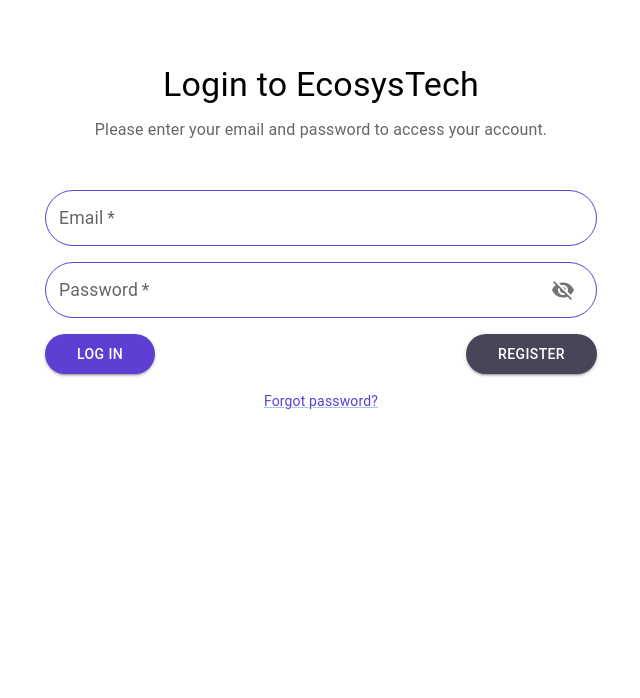
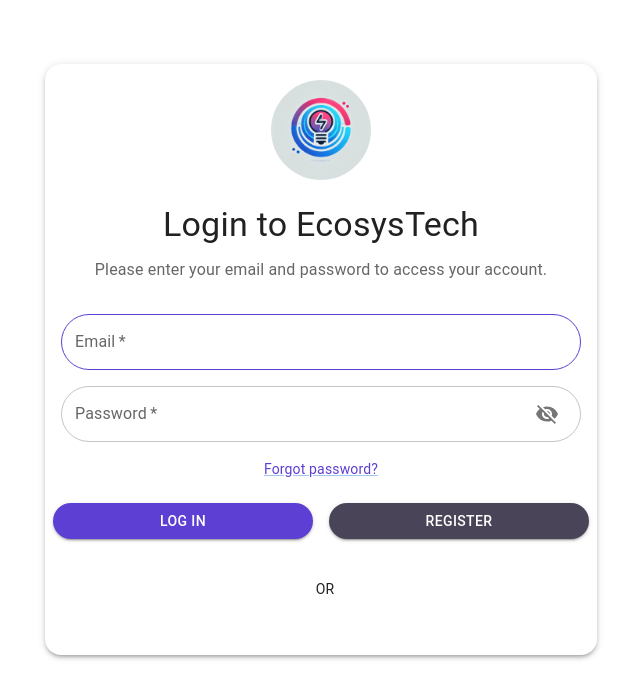
Before and after one commit to Nanthesh/Bionicle, a React (Create React App) app: page / in a window 1280 px wide. Shown: the top 698 px of the page, without its empty margins (319-959 px from the left). Built offline with nearby package versions, Linux system fonts and the light colour scheme.

Commit message:
changes fixed

```diff
--- a/package.json
+++ b/package.json
@@ -7,6 +7,7 @@
     "@emotion/styled": "^11.13.0",
     "@mui/icons-material": "^6.1.3",
     "@mui/material": "^6.1.2",
+    "@react-oauth/google": "^0.12.1",
     "@testing-library/jest-dom": "^5.17.0",
     "@testing-library/react": "^13.4.0",
     "@testing-library/user-event": "^13.5.0",
--- a/src/Components/Signin.jsx
+++ b/src/Components/Signin.jsx
@@ -8,35 +8,69 @@
   Container,
   Box,
   IconButton,
+  Card,
+  CardContent,
+  CardActions,
 } from '@mui/material';
 import Visibility from '@mui/icons-material/Visibility';
 import VisibilityOff from '@mui/icons-material/VisibilityOff';
+import { GoogleOAuthProvider, GoogleLogin } from '@react-oauth/google';
+import Logo from "../assets/Logo.jpeg";
 
 const Signin = () => {
   const [email, setEmail] = useState('');
   const [password, setPassword] = useState('');
-  const [error, setError] = useState(''); // State for error handling
+  const [error, setError] = useState('');
+  const [passwordError, setPasswordError] = useState('');
   const [showPassword, setShowPassword] = useState(false);
 
   const handleEmailChange = (event) => {
     setEmail(event.target.value);
-    setError(''); // Clear error when the user types
+    setError('');
   };
 
   const handlePasswordChange = (event) => {
     setPassword(event.target.value);
-    setError('');
+    setPasswordError('');
+  };
+
+  const validatePassword = (password) => {
+    const lengthRegex = /.{8,}/;
+    const capitalLetterRegex = /[A-Z]/;
+    const lowercaseLetterRegex = /[a-z]/;
+    const numberRegex = /[0-9]/;
+    const specialCharRegex = /[!@#$%^&*(),.?":{}|<>]/;
+
+    if (!lengthRegex.test(password)) {
+      return 'Password must be at least 8 characters long.';
+    }
+    if (!capitalLetterRegex.test(password)) {
+      return 'Password must contain at least one capital letter.';
+    }
+    if (!lowercaseLetterRegex.test(password)) {
+      return 'Password must contain at least one lowercase letter.';
+    }
+    if (!numberRegex.test(password)) {
+      return 'Password must contain at least one number.';
+    }
+    if (!specialCharRegex.test(password)) {
+      return 'Password must contain at least one special character.';
+    }
+    return '';
   };
 
   const handleSubmit = (event) => {
     event.preventDefault();
-
-    // Simple email validation
     const emailRegex = /^[^\s@]+@[^\s@]+\.[^\s@]+$/;
 
-    // Validate email
     if (!emailRegex.test(email)) {
       setError('Please enter a valid email address.');
+      return;
+    }
+
+    const passwordValidationError = validatePassword(password);
+    if (passwordValidationError) {
+      setPasswordError(passwordValidationError);
       return;
     }
 
@@ -48,9 +82,32 @@
     setShowPassword(!showPassword);
   };
 
+  const handleGoogleSuccess = (response) => {
+    console.log('Google login successful:', response);
+  };
+
+  const handleGoogleFailure = (error) => {
+    console.error('Google login failed:', error);
+  };
+
   return (
+    <GoogleOAuthProvider clientId="324740845093-2fijp594fabl35q9289abg9tnjcajnqk.apps.googleusercontent.com">
       <Container maxWidth="sm" sx={{ mt: 8 }}>
-      <Box textAlign="center" mb={4}>
+        <Card sx={{ boxShadow: 3, borderRadius: '16px' }}>
+          <CardContent>
+            <Box display="flex" justifyContent="center" mb={3}>
+              <img
+                src={Logo}
+                alt="Logo"
+                style={{
+                  width: '100px',
+                  height: '100px',
+                  borderRadius: '50%',
+                  objectFit: 'cover',
+                }}
+              />
+            </Box>
+            <Box textAlign="center" mb={2}>
               <Typography variant="h4" gutterBottom>
                 Login to EcosysTech
               </Typography>
@@ -58,6 +115,7 @@
                 Please enter your email and password to access your account.
               </Typography>
             </Box>
+
             <form onSubmit={handleSubmit}>
               <Grid container spacing={2} mt={2}>
                 <Grid item xs={12}>
@@ -68,27 +126,15 @@
                     label="Email"
                     name="email"
                     autoComplete="email"
-              placeholder="youremail@example.com" // placeholder text
+                    placeholder="youremail@example.com"
                     value={email}
                     onChange={handleEmailChange}
-              error={Boolean(error)} // Set error prop
-              helperText={error} // Display error message
+                    error={Boolean(error)}
+                    helperText={error}
                     sx={{
-                borderRadius: '50px',  // Rounded corners
-                '& .MuiOutlinedInput-root': {
-                  borderRadius: '50px', // Rounded corners for input
-                },
-                '& .MuiInputLabel-root': {
-                  fontSize: '1.1rem',  // Adjust font size for label
-                },
+                      '& .MuiOutlinedInput-root': { borderRadius: '50px' },
                       '& .MuiOutlinedInput-notchedOutline': {
-                  borderColor: '#5D3FD3',  // Color of the border
-                },
-                '&:hover .MuiOutlinedInput-notchedOutline': {
-                  borderColor: '#4b2fc4',  // Hover color of the border
-                },
-                '& .MuiOutlinedInput-root.Mui-focused .MuiOutlinedInput-notchedOutline': {
-                  borderColor: '#5D3FD3',  // Focus color of the border
+                        borderColor: '#5D3FD3',
                       },
                     }}
                   />
@@ -101,27 +147,13 @@
                     label="Password"
                     type={showPassword ? 'text' : 'password'}
                     name="password"
-              autoComplete="current-password"
-              placeholder="Enter your password" // Add placeholder text here
+                    placeholder="Enter your password"
                     value={password}
                     onChange={handlePasswordChange}
+                    error={Boolean(passwordError)}
+                    helperText={passwordError}
                     sx={{
-                borderRadius: '50px',  // Rounded corners
-                '& .MuiOutlinedInput-root': {
-                  borderRadius: '50px', // Rounded corners for input
-                },
-                '& .MuiInputLabel-root': {
-                  fontSize: '1.1rem',  // Adjust font size for label
-                },
-                '& .MuiOutlinedInput-notchedOutline': {
-                  borderColor: '#5D3FD3',  // Color of the border
-                },
-                '&:hover .MuiOutlinedInput-notchedOutline': {
-                  borderColor: '#4b2fc4',  // Hover color of the border
-                },
-                '& .MuiOutlinedInput-root.Mui-focused .MuiOutlinedInput-notchedOutline': {
-                  borderColor: '#5D3FD3',  // Focus color of the border
-                },
+                      '& .MuiOutlinedInput-root': { borderRadius: '50px' },
                     }}
                     InputProps={{
                       endAdornment: (
@@ -132,40 +164,6 @@
                     }}
                   />
                 </Grid>
-          <Grid item xs={12}>
-            <Box display="flex" justifyContent="space-between" alignItems="center">
-              <Button
-                type="submit"
-                variant="contained"
-                sx={{
-                  backgroundColor: '#5D3FD3',
-                  borderRadius: '50px', // Rounded edges
-                  paddingX: 4, // Horizontal padding
-                  paddingY: 1,  // Vertical padding
-                  ':hover': {
-                    backgroundColor: '#4b2fc4', // Hover color
-                  },
-                }}
-              >
-                Log In
-              </Button>
-              <Button
-                href="/register"
-                variant="contained"
-                sx={{
-                  backgroundColor: '#4A4458',
-                  borderRadius: '50px', // Rounded edges
-                  paddingX: 4, // Horizontal padding
-                  paddingY: 1,  // Vertical padding
-                  ':hover': {
-                    backgroundColor: '#3b3748', // Hover color
-                  },
-                }}
-              >
-                Register
-              </Button>
-            </Box>
-          </Grid>
                 <Grid item xs={12} textAlign="center">
                   <Link href="#" variant="body2" sx={{ color: '#5D3FD3' }}>
                     Forgot password?
@@ -173,7 +171,85 @@
                 </Grid>
               </Grid>
             </form>
+          </CardContent>
+
+          <CardActions sx={{ justifyContent: 'space-between', flexDirection: 'column', gap: 2 }}>
+            <Grid container spacing={2}>
+              <Grid item xs={6}>
+                <Button
+                  type="submit"
+                  variant="contained"
+                  fullWidth
+                  onClick={handleSubmit}
+                  sx={{
+                    backgroundColor: '#5D3FD3',
+                    borderRadius: '50px',
+                    ':hover': { backgroundColor: '#4b2fc4' },
+                  }}
+                >
+                  Log In
+                </Button>
+              </Grid>
+              <Grid item xs={6}>
+                <Button
+                  href="/register"
+                  variant="contained"
+                  fullWidth
+                  sx={{
+                    backgroundColor: '#4A4458',
+                    borderRadius: '50px',
+                    ':hover': { backgroundColor: '#3b3748' },
+                  }}
+                >
+                  Register
+                </Button>
+              </Grid>
+            </Grid>
+
+            <Box textAlign="center" sx={{ mt: 3 }}>
+  <Typography variant="body2" sx={{ mb: 1 }}>
+    OR
+  </Typography>
+  <GoogleLogin
+    onSuccess={handleGoogleSuccess}
+    onError={handleGoogleFailure}
+    render={(renderProps) => (
+      <Button
+        onClick={renderProps.onClick}
+        disabled={renderProps.disabled}
+        startIcon={
+          <img
+            src="https://upload.wikimedia.org/wikipedia/commons/4/4a/Logo_2013_Google.png"
+            alt="Google Logo"
+            width="20"
+            height="20"
+          />
+        }
+        sx={{
+          backgroundColor: '#4285F4', // Google blue color
+          color: 'white', // White text
+          borderRadius: '50px',
+          fontWeight: 'bold',
+          textTransform: 'none',
+          width: '100%',
+          height: '50px', // Set a specific height
+          boxShadow: '0 2px 5px rgba(0, 0, 0, 0.2)', // Add shadow for depth
+          ':hover': { backgroundColor: '#357AE8' }, // Darker blue on hover
+          '&:active': {
+            backgroundColor: '#3367D6', // Even darker blue on active
+          },
+        }}
+      >
+        Sign in with Google
+      </Button>
+    )}
+  />
+</Box>
+
+          </CardActions>
+        </Card>
       </Container>
+    </GoogleOAuthProvider>
   );
 };
 
```
Also changed, not shown: src/assets/Logo.jpeg (added), 1 other file (tests, documents, lock files or other folders). Lines whose indentation alone changed are shown as unchanged.
